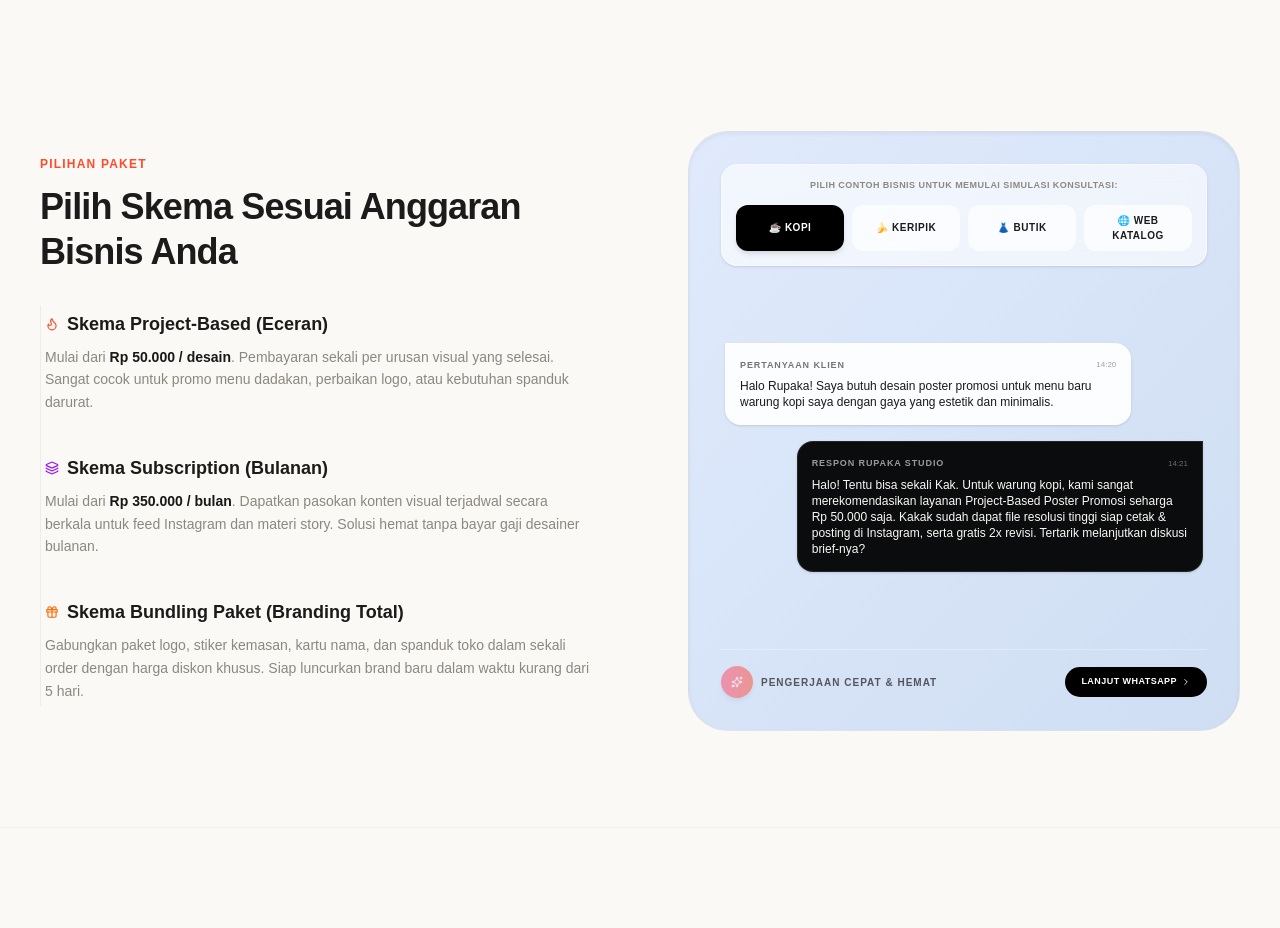
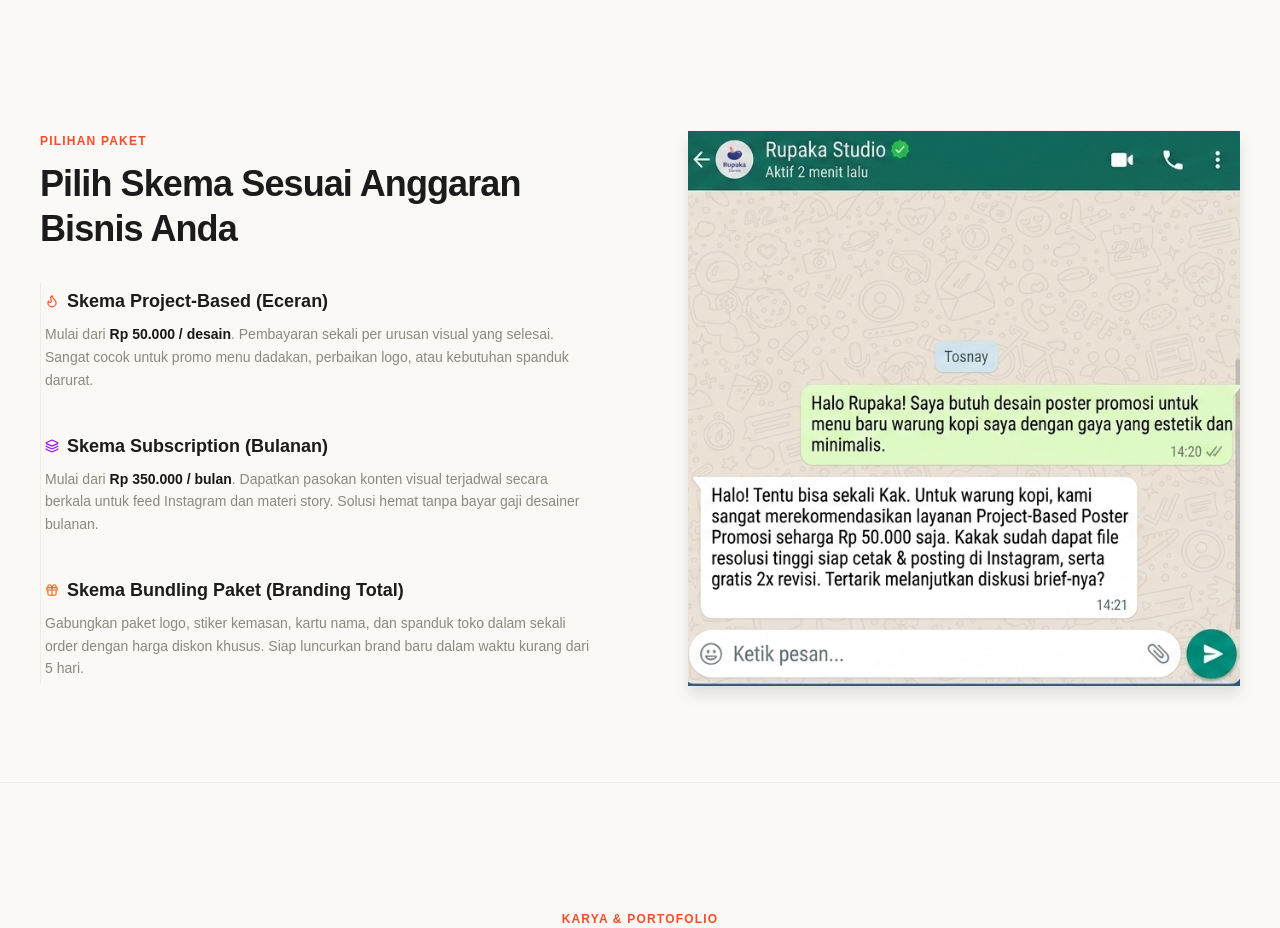
Before and after one commit to Mingkhemx/Rupaka-Studio, a React (Vite) app: page / in a window 1280 px wide. Shown: the part 4620-5548 px from the top of the page. Built offline with nearby package versions, Linux system fonts and the light colour scheme.

Commit message:
chore: ganti bagian chat interaktif dengan gambar statis chat.png

```diff
--- a/src/components/Features.tsx
+++ b/src/components/Features.tsx
@@ -12,50 +12,10 @@ import {
   Flame,
   Send
 } from 'lucide-react';
+import chatImg from '../assets/chat.png';
 
 export default function Features() {
   const [activeFeature, setActiveFeature] = useState(0);
-
-  // Interactive Chat State
-  const [chatPreset, setChatPreset] = useState<string>('kopi');
-  const [messages, setMessages] = useState<Array<{ sender: 'user' | 'rupaka'; text: string; time: string }>>([
-    {
-      sender: 'user',
-      text: 'Halo Rupaka! Saya butuh desain poster promosi untuk menu baru warung kopi saya dengan gaya yang estetik dan minimalis.',
-      time: '14:20'
-    },
-    {
-      sender: 'rupaka',
-      text: 'Halo! Tentu bisa sekali Kak. Untuk warung kopi, kami sangat merekomendasikan layanan Project-Based Poster Promosi seharga Rp 50.000 saja. Kakak sudah dapat file resolusi tinggi siap cetak & posting di Instagram, serta gratis 2x revisi. Tertarik melanjutkan diskusi brief-nya?',
-      time: '14:21'
-    }
-  ]);
-
-  const handlePresetChange = (presetId: 'kopi' | 'kripik' | 'butik' | 'web') => {
-    setChatPreset(presetId);
-
-    let userMsg = '';
-    let rupakaMsg = '';
-
-    if (presetId === 'kopi') {
-      userMsg = 'Halo Rupaka! Saya butuh desain poster promosi untuk menu baru warung kopi saya dengan gaya yang estetik dan minimalis.';
-      rupakaMsg = 'Halo! Tentu bisa sekali Kak. Untuk warung kopi, kami sangat merekomendasikan layanan Project-Based Poster Promosi seharga Rp 50.000 saja. Kakak sudah dapat file resolusi tinggi siap cetak & posting di Instagram, serta gratis 2x revisi. Tertarik melanjutkan diskusi?';
-    } else if (presetId === 'kripik') {
-      userMsg = 'Sore admin, saya punya produk keripik singkong khas daerah tapi bungkusnya masih polosan. Ada paket untuk buat logo + desain kemasannya?';
-      rupakaMsg = 'Selamat sore! Untuk kebutuhan ini, kami punya paket Bundling Logo & Kemasan seharga Rp 150.000. Kakak akan mendapatkan file master vektor (bisa diperbesar tanpa pecah) dan visualisasi 3D mock-up agar terbayang hasil cetaknya.';
-    } else if (presetId === 'butik') {
-      userMsg = 'Kak, saya butuh konten promo harian untuk butik pakaian muslim saya di Instagram secara rutin tiap bulan. Lebih baik pilih paket yang mana ya?';
-      rupakaMsg = 'Halo Kak! Sangat disarankan mengambil paket Subscription (Bulanan) kami. Mulai dari Rp 350.000/bulan, kakak akan mendapatkan 8 materi desain konten promosi terjadwal lengkap dengan copywriting menarik. Usaha jalan terus, feed rapi!';
-    } else if (presetId === 'web') {
-      userMsg = 'Mas, saya mau buat website katalog online sederhana untuk toko oleh-oleh saya agar pembeli tinggal klik & pesan via WhatsApp. Berapa biayanya?';
-      rupakaMsg = 'Halo! Kami menyediakan Custom Website satu halaman seharga Rp 450.000. Desain responsif (rapi di HP), sudah termasuk integrasi direct WhatsApp chat, dan SEO dasar agar toko oleh-oleh kakak mudah ditemukan di Google!';
-    }
-
-    setMessages([
-      { sender: 'user', text: userMsg, time: '14:20' },
-      { sender: 'rupaka', text: rupakaMsg, time: '14:21' }
-    ]);
-  };
 
   const featureList = [
     {
@@ -240,87 +200,13 @@ export default function Features() {
           </div>
         </div>
 
-        {/* Right: Awesome Interactive Chat Mockup */}
-        <div className="bg-gradient-to-br from-[#E0EAFC] to-[#CFDEF3] rounded-[32px] md:rounded-[40px] p-4 sm:p-8 min-h-[600px] flex flex-col justify-between border border-line-grey/30 shadow-inner order-1 lg:order-2">
-
-          {/* Chat Simulator Top Options */}
-          <div className="bg-white/60 backdrop-blur-md rounded-2xl p-3.5 mb-6 border border-white/50 flex flex-col gap-2 shadow-sm">
-            <span className="font-display text-[9px] font-extrabold uppercase tracking-wider text-muted-grey text-center">
-              Pilih contoh bisnis untuk memulai simulasi konsultasi:
-            </span>
-            <div className="grid grid-cols-2 sm:grid-cols-4 gap-2 mt-1">
-              <button
-                onClick={() => handlePresetChange('kopi')}
-                className={`py-2 px-2.5 rounded-xl font-display text-[10px] font-bold uppercase transition-all tracking-wider cursor-pointer ${chatPreset === 'kopi' ? 'bg-black text-white shadow-md' : 'bg-white/70 text-text-dark hover:bg-white'}`}
-              >
-                ☕ Kopi
-              </button>
-              <button
-                onClick={() => handlePresetChange('kripik')}
-                className={`py-2 px-2.5 rounded-xl font-display text-[10px] font-bold uppercase transition-all tracking-wider cursor-pointer ${chatPreset === 'kripik' ? 'bg-black text-white shadow-md' : 'bg-white/70 text-text-dark hover:bg-white'}`}
-              >
-                🍌 Keripik
-              </button>
-              <button
-                onClick={() => handlePresetChange('butik')}
-                className={`py-2 px-2.5 rounded-xl font-display text-[10px] font-bold uppercase transition-all tracking-wider cursor-pointer ${chatPreset === 'butik' ? 'bg-black text-white shadow-md' : 'bg-white/70 text-text-dark hover:bg-white'}`}
-              >
-                👗 Butik
-              </button>
-              <button
-                onClick={() => handlePresetChange('web')}
-                className={`py-2 px-2.5 rounded-xl font-display text-[10px] font-bold uppercase transition-all tracking-wider cursor-pointer ${chatPreset === 'web' ? 'bg-black text-white shadow-md' : 'bg-white/70 text-text-dark hover:bg-white'}`}
-              >
-                🌐 Web Katalog
-              </button>
-            </div>
-          </div>
-
-          {/* Messages Container */}
-          <div className="flex-grow flex flex-col gap-4 overflow-y-auto px-1 max-h-[300px] min-h-[250px] justify-center">
-            {messages.map((msg, index) => (
-              <motion.div
-                key={index}
-                initial={{ opacity: 0, y: 10, scale: 0.95 }}
-                animate={{ opacity: 1, y: 0, scale: 1 }}
-                className={`max-w-[85%] flex flex-col p-3.5 rounded-2xl border text-xs leading-relaxed shadow-sm ${msg.sender === 'user'
-                  ? 'bg-white/90 text-text-dark border-white/50 self-start rounded-tl-none'
-                  : 'bg-black/95 text-white-soft border-white/10 self-end rounded-tr-none'}`}
-              >
-                <div className="flex items-center gap-1.5 mb-1.5 justify-between">
-                  <span className="font-display text-[9px] font-bold tracking-widest uppercase opacity-60">
-                    {msg.sender === 'user' ? 'Pertanyaan Klien' : 'Respon Rupaka Studio'}
-                  </span>
-                  <span className="text-[8px] opacity-40">{msg.time}</span>
-                </div>
-                <p className="font-body text-xs">{msg.text}</p>
-              </motion.div>
-            ))}
-          </div>
-
-          {/* Interactive Chat Footer Accent */}
-          <div className="mt-6 pt-4 border-t border-white/30 flex items-center justify-between">
-            <div className="flex items-center gap-2">
-              <div className="w-8 h-8 rounded-full bg-gradient-to-r from-[#FF416C] to-[#FF4B2B] flex items-center justify-center text-white shadow-md animate-pulse">
-                <Sparkles size={12} />
-              </div>
-              <span className="font-display text-[10px] font-bold tracking-widest uppercase text-text-dark/70">
-                Pengerjaan Cepat & Hemat
-              </span>
-            </div>
-
-            <button
-              onClick={() => {
-                const textParam = encodeURIComponent(`Halo Rupaka Studio, saya tertarik melanjutkan diskusi mengenai paket ${chatPreset === 'kopi' ? 'Poster Promosi Warung Kopi' : chatPreset === 'kripik' ? 'Logo dan Kemasan Produk Makanan' : chatPreset === 'butik' ? 'Subscription Konten Feed IG Bulanan' : 'Pembuatan Custom Website Landing Page'}.`);
-                window.open(`https://wa.me/628123456789?text=${textParam}`, '_blank', 'noreferrer');
-              }}
-              className="px-4 py-2 bg-black text-white font-display text-[9px] font-bold uppercase tracking-wider rounded-full hover:bg-gray-800 transition-colors flex items-center gap-1 cursor-pointer"
-            >
-              <span>Lanjut WhatsApp</span>
-              <ChevronRight size={10} />
-            </button>
-          </div>
-
+        {/* Right: Static Image Replacement */}
+        <div className="flex justify-center items-center h-full order-1 lg:order-2">
+          <img
+            src={chatImg}
+            alt="Konsultasi via Chat"
+            className="w-full max-w-[600px] h-auto object-contain drop-shadow-xl"
+          />
         </div>
 
       </div>
```
